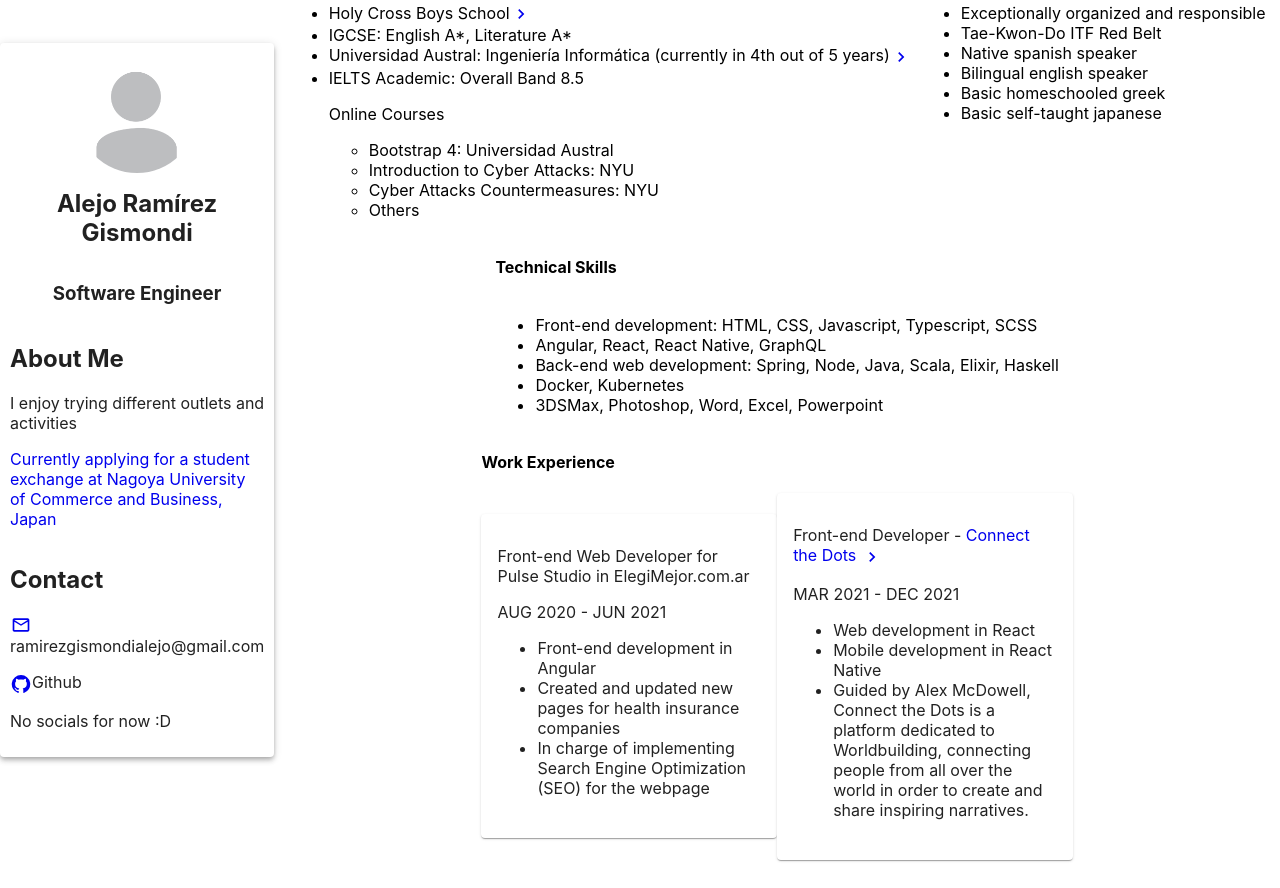
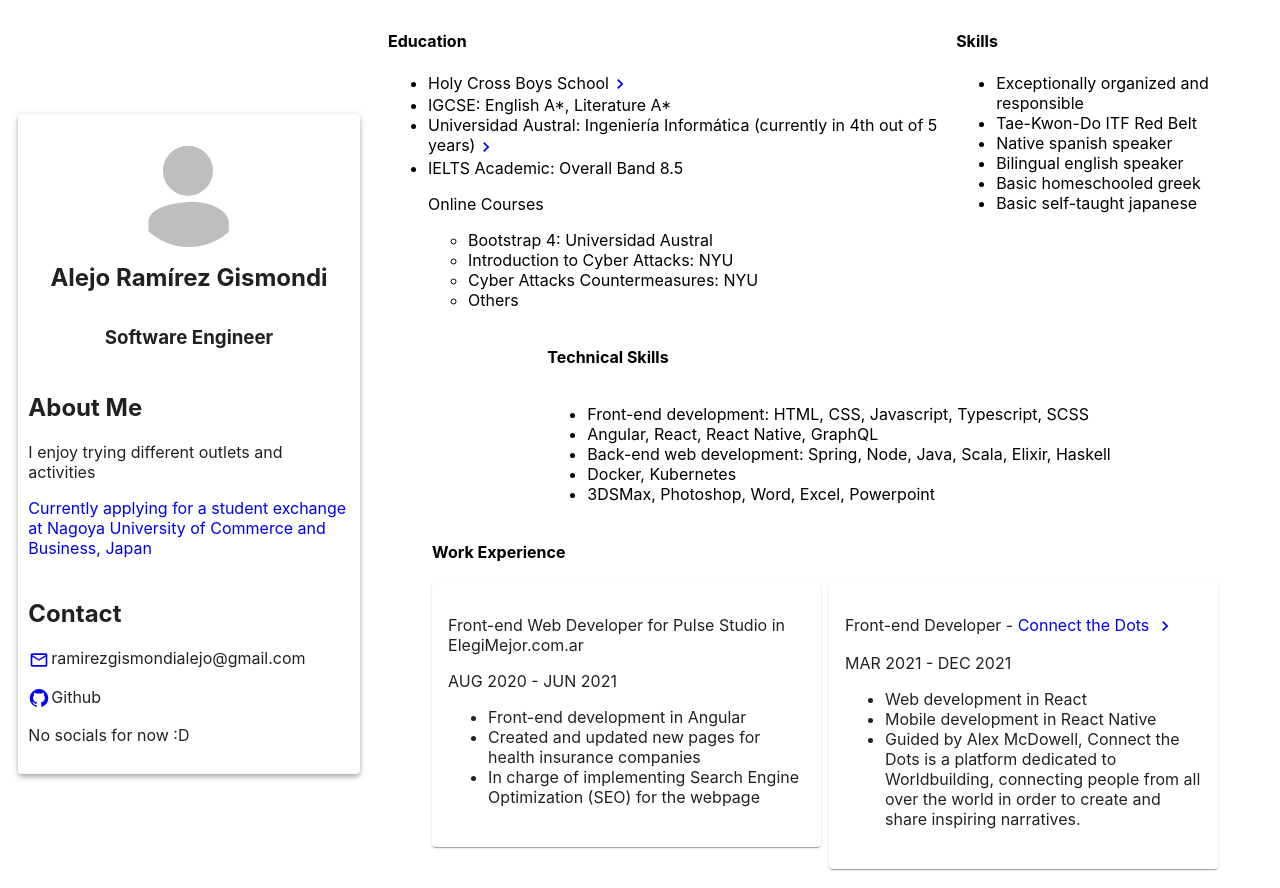
Before and after one commit to AlejoRamirezGismondi/cv, a React (Create React App) app: page / in a window 1280 px wide. Built offline with nearby package versions, Linux system fonts and the light colour scheme.

Commit message:
masonry and styling

```diff
--- a/package.json
+++ b/package.json
@@ -6,6 +6,7 @@
     "@emotion/react": "^11.4.1",
     "@emotion/styled": "^11.3.0",
     "@mui/icons-material": "^5.0.1",
+    "@mui/lab": "^5.0.0-alpha.55",
     "@mui/material": "^5.0.1",
     "@testing-library/jest-dom": "^5.14.1",
     "@testing-library/react": "^11.2.7",
--- a/src/Resume/Resume.css
+++ b/src/Resume/Resume.css
@@ -3,7 +3,7 @@
     flex-direction: column;
     justify-content: center;
     align-items: center;
-    height: 100vh;
+    min-height: 100vh;
     /*background-image: url("/src/assets/images/blob-scene-haikei-light.svg");*/
     background-size: cover;
 }
@@ -14,7 +14,7 @@
 
 .material-icons {
     vertical-align: middle;
-    margin: 1px;
+    margin: 1px 2px 1px 1px;
 }
 
 .content {
@@ -23,12 +23,11 @@
     justify-content: center;
     align-items: center;
     min-width: 80%;
-    height: 80vh;
 }
 
 .left-content {
     display: flex;
-    flex: 2;
+    flex: 3;
     justify-content: center;
     align-items: center;
 }
@@ -38,7 +37,7 @@
     justify-content: space-around;
     align-items: center;
     flex-direction: column;
-    width: 100%;
+    max-width: 85%;
     min-height: 80vh;
     padding: 10px;
 }
@@ -66,7 +65,7 @@
 
 .right-content {
     display: flex;
-    flex: 8;
+    flex: 7;
     flex-direction: column;
     justify-content: center;
     align-items: center;
@@ -96,38 +95,35 @@
     height: 100%;
 }
 
-.work-experience-grid {
-    display: flex;
-    justify-content: space-between;
-    align-items: center;
-}
-
 .work-experience {
     height: 100%;
     max-width: 60%;
 }
 
-.card {
-    max-width: 50%;
-}
+/*.logo {*/
+/*    max-height: 30px;*/
+/*    max-width: 30px;*/
+/*}*/
 
-.logo {
-    max-height: 30px;
-    max-width: 30px;
-}
+/*.logo-roulette {*/
+/*    max-height: 50px;*/
+/*    display: flex;*/
+/*    padding: 0 10px;*/
+/*    overflow-x: scroll;*/
+/*    -ms-overflow-style: none;  !* IE and Edge *!*/
+/*    scrollbar-width: none;  !* Firefox *!*/
+/*}*/
 
-.logo-roulette {
-    max-height: 50px;
-    display: flex;
-    padding: 0 10px;
-    overflow-x: scroll;
-    -ms-overflow-style: none;  /* IE and Edge */
-    scrollbar-width: none;  /* Firefox */
-}
+/*!* Hide scrollbar for Chrome, Safari and Opera *!*/
+/*.logo-roulette::-webkit-scrollbar {*/
+/*    display: none;*/
+/*}*/
 
-/* Hide scrollbar for Chrome, Safari and Opera */
-.logo-roulette::-webkit-scrollbar {
-    display: none;
+@media screen and (max-width: 1440px) {
+    .work-experience {
+        max-width: 90%;
+        height: auto;
+    }
 }
 
 @media screen and (max-width: 900px) {
@@ -159,4 +155,8 @@
     .container {
         flex-direction: column;
     }
+
+    .work-experience {
+        max-width: 100%;
+    }
 }
--- a/src/Resume/Resume.tsx
+++ b/src/Resume/Resume.tsx
@@ -5,11 +5,9 @@
 import GitHubIcon from '@mui/icons-material/GitHub';
 import MailOutlineIcon from '@mui/icons-material/MailOutline';
 import profilePic from '../assets/images/profile-pic.jpg';
-import {getLogos} from "./Logos";
+import Masonry from '@mui/lab/Masonry';
 
 const Resume = () => {
-  const logos = getLogos();
-
   return (
     <div className={'root'}>
       <div className={'content'}>
@@ -28,9 +26,11 @@
             </div>
             <div className={'left-paper-section'}>
               <h2>Contact</h2>
-              <p><a href={'mailto: ramirezgismondialejo@gmail.com'}><MailOutlineIcon className={'material-icons'} fontSize={'small'}/></a>ramirezgismondialejo@gmail.com
+              <p><a href={'mailto: ramirezgismondialejo@gmail.com'}><MailOutlineIcon className={'material-icons'}
+                                                                                     fontSize={'small'}/></a>ramirezgismondialejo@gmail.com
               </p>
-              <p><a href={'https://github.com/AlejoRamirezGismondi'}><GitHubIcon className={'material-icons'} fontSize={'small'}/></a>Github</p>
+              <p><a href={'https://github.com/AlejoRamirezGismondi'}><GitHubIcon className={'material-icons'}
+                                                                                 fontSize={'small'}/></a>Github</p>
               <p>No socials for now :D</p>
             </div>
           </Paper>
@@ -40,7 +40,8 @@
             <div className={'education'}>
               <h4>Education</h4>
               <ul>
-                <li>Holy Cross Boys School<a href={'https://holycross.ar/'}><ChevronRightIcon className={'material-icons'} fontSize={'small'}/></a>
+                <li>Holy Cross Boys School<a href={'https://holycross.ar/'}><ChevronRightIcon
+                  className={'material-icons'} fontSize={'small'}/></a>
                 </li>
                 <li>IGCSE: English A*, Literature A*</li>
                 <li>
@@ -92,7 +93,7 @@
           </div>
           <div className={'work-experience'}>
             <h4>Work Experience</h4>
-            <div className={'work-experience-grid'}>
+            <Masonry columns={2} spacing={1}>
                 <Card className={'card'}>
                   <CardContent>
                     <div>
@@ -127,7 +128,7 @@
                     </div>
                   </CardContent>
                 </Card>
-            </div>
+            </Masonry>
           </div>
         </div>
       </div>
```
Also changed, not shown: public/index.html (+0 -19 lines), 1 other file (tests, documents, lock files or other folders). Lines whose indentation alone changed are shown as unchanged.
